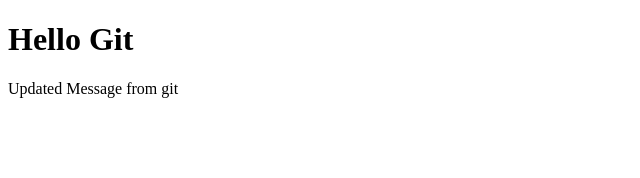
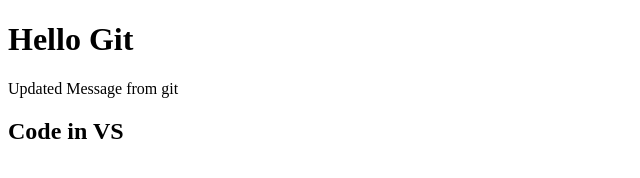
Before and after one commit to Ranjith-Prabhu3127/FSWDT-ZOMATO-CLONE, a plain HTML site: page index.html in a window 1280 px wide. Shown: the whole page, without its empty margins (0-640 px from the left). Drawn offline with Linux system fonts and the light colour scheme.

Commit message:
feat: Created a h2 element index.html

```diff
--- a/index.html
+++ b/index.html
@@ -4,5 +4,6 @@
     <body>
         <h1>Hello Git</h1>
         <p>Updated Message from git</p>
+        <h2>Code in VS</h2>
     </body>
 </html>
```
